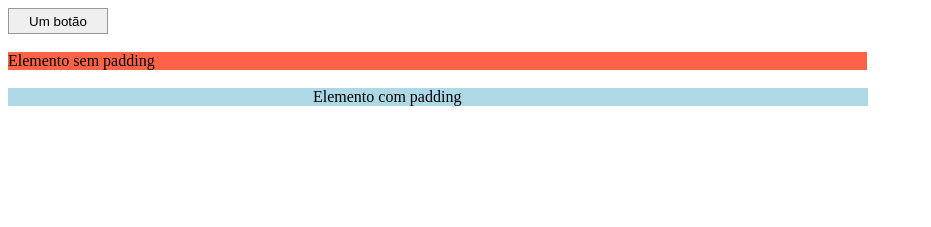
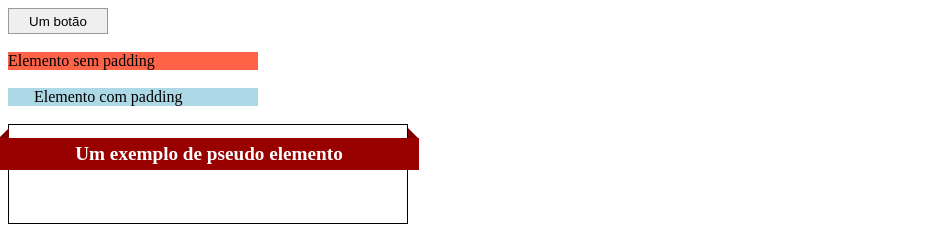
Before and after one commit to Bolsarim/2024-frank, a plain HTML site: page index.html in a window 1280 px wide. Shown: the whole page, without its empty margins (0-931 px from the left). Drawn offline with Linux system fonts and the light colour scheme.

Commit message:
revisão

```diff
--- a/index.html
+++ b/index.html
@@ -13,5 +13,12 @@
     <div class="caixa">Elemento sem padding</div>
     <br>
     <div class="caixa-com-padding">Elemento com padding</div>
+
+
+    <br>
+    <section class="faixa">
+        <h1>Um exemplo de pseudo elemento</h1>
+    </section>
+
 </body>
 </html>
--- a/style.css
+++ b/style.css
@@ -5,13 +5,54 @@
     width: 100px;
 }
 
+* {
+    box-sizing: border-box;
+}
+
 .caixa{
     background-color: tomato;
-    width: 859px;
+    width: 250px;
 }
 
 .caixa-com-padding {
     background-color: lightblue;
-    padding: 0 305px;
+    padding: 0 26px;
     width: 250px;
 }
+
+.faixa {
+    border: 1px solid #000;
+    height: 100px;
+    margin: 40;
+    width: 400px;
+}
+
+.faixa h1 {
+    background-color: #990000;
+    color: #fff;
+    font-size: 1.2em;
+    left: -10px;
+    padding: 5px 0;
+    position: relative;
+    text-align: center;
+    width: 420px;
+    margin-top: 13px;
+}
+.faixa h1::before{
+    border-color: transparent #7c0000 #7c0000 transparent;
+    border-style: solid;
+    border-width: 5px;
+    content: "";
+    left: 0;
+    position: absolute;
+    top: -10px
+}
+.faixa h1::after{
+    border-color: transparent transparent #7c0000 #7c0000 ;
+    border-style: solid;
+    border-width: 5px;
+    content: "";
+    right: 1px;
+    position: absolute;
+    top: -10px
+}
```
